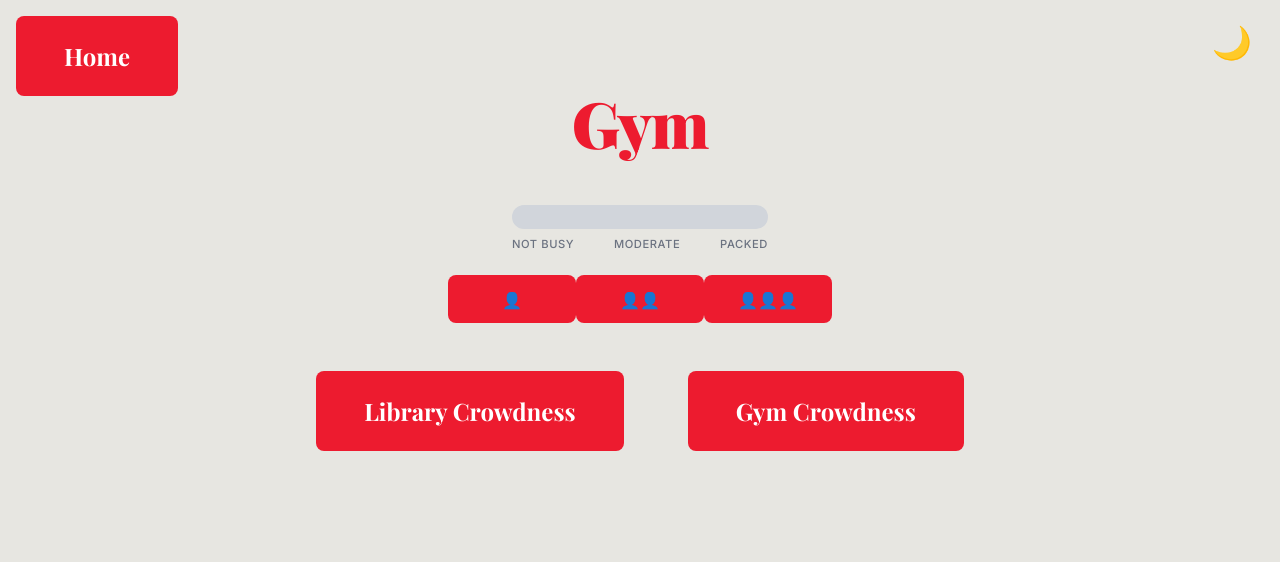
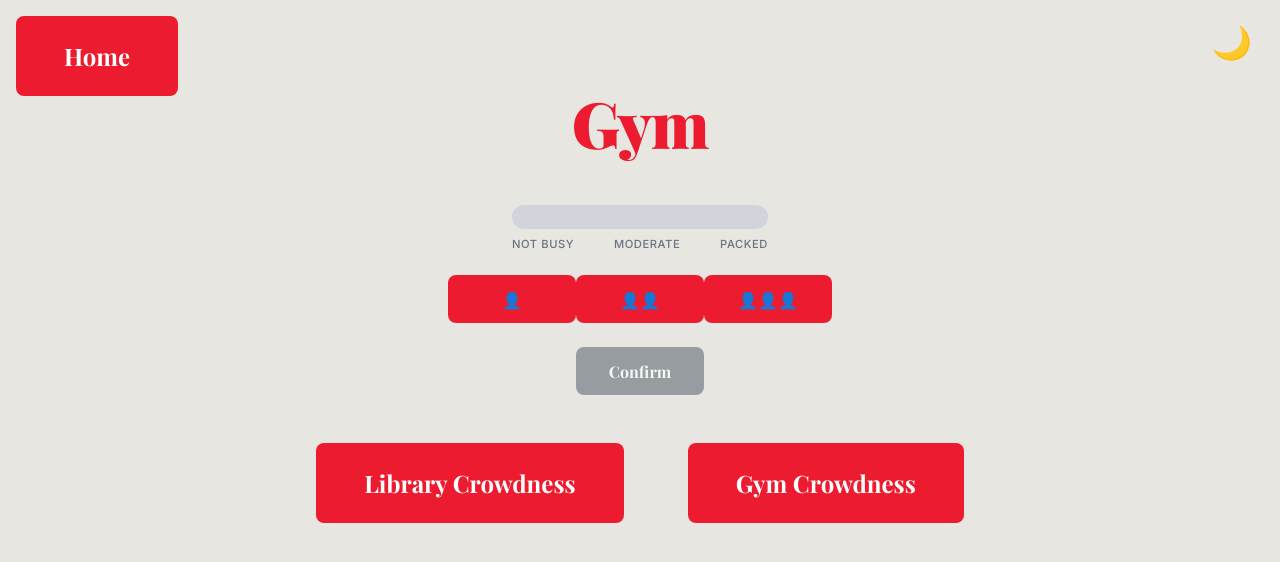
Before and after one commit to KyunSC/crowd-check, an Angular app: page /gym-page in a window 1280 px wide. Shown: the top 562 px of the page. Built offline with nearby package versions, Linux system fonts and the light colour scheme.

Commit message:
Added confirm button

```diff
--- /dev/null
+++ b/src/app/components/confirm-button/confirm-button.css
@@ -0,0 +1,28 @@
+.confirm-btn {
+  font-family: 'Playfair Display', serif;
+  font-size: 1rem;
+  font-weight: 700;
+  width: 8rem;
+  height: 3rem;
+  padding: 0.75rem 1.5rem;
+  cursor: pointer;
+  background-color: #28a745;
+  color: #fff;
+  border: none;
+  border-radius: 8px;
+  transition: background-color 0.2s;
+}
+
+.confirm-btn:hover:not(:disabled) {
+  background-color: #218838;
+}
+
+.confirm-btn:disabled {
+  background-color: #6c757d;
+  cursor: not-allowed;
+  opacity: 0.65;
+}
+
+:host-context(body.dark-theme) .confirm-btn:disabled {
+  background-color: #495057;
+}
--- /dev/null
+++ b/src/app/components/confirm-button/confirm-button.html
@@ -0,0 +1 @@
+<button class="confirm-btn" [disabled]="disabled" (click)="onClick()">{{ label }}</button>
--- /dev/null
+++ b/src/app/components/confirm-button/confirm-button.ts
@@ -0,0 +1,19 @@
+import { Component, EventEmitter, Input, Output } from '@angular/core';
+
+@Component({
+  selector: 'app-confirm-button',
+  imports: [],
+  templateUrl: './confirm-button.html',
+  styleUrl: './confirm-button.css',
+})
+export class ConfirmButton {
+  @Input() label: string = 'Confirm';
+  @Input() disabled: boolean = false;
+  @Output() confirmed = new EventEmitter<void>();
+
+  onClick() {
+    if (!this.disabled) {
+      this.confirmed.emit();
+    }
+  }
+}
--- a/src/app/pages/gym-page/gym-page.css
+++ b/src/app/pages/gym-page/gym-page.css
@@ -15,3 +15,7 @@ h1 {
   padding: 3rem 1rem 1rem;
   letter-spacing: -0.02em;
 }
+
+app-confirm-button {
+  margin-top: 1.5rem;
+}
--- a/src/app/pages/gym-page/gym-page.html
+++ b/src/app/pages/gym-page/gym-page.html
@@ -1,8 +1,9 @@
 <h1>Gym</h1>
 <app-crowd-meter [level]="crowdLevel()"></app-crowd-meter>
 <section class="vote-container">
-  <app-vote-button label="👤" [value]="1" [selected]="crowdLevel() === 1" (voted)="crowdLevel.set($event)"></app-vote-button>
-  <app-vote-button label="👤👤" [value]="2" [selected]="crowdLevel() === 2" (voted)="crowdLevel.set($event)"></app-vote-button>
-  <app-vote-button label="👤👤👤" [value]="3" [selected]="crowdLevel() === 3" (voted)="crowdLevel.set($event)"></app-vote-button>
+  <app-vote-button label="👤" [value]="1" [selected]="pendingLevel() === 1" (voted)="pendingLevel.set($event)"></app-vote-button>
+  <app-vote-button label="👤👤" [value]="2" [selected]="pendingLevel() === 2" (voted)="pendingLevel.set($event)"></app-vote-button>
+  <app-vote-button label="👤👤👤" [value]="3" [selected]="pendingLevel() === 3" (voted)="pendingLevel.set($event)"></app-vote-button>
 </section>
+<app-confirm-button [disabled]="pendingLevel() === 0" (confirmed)="onConfirm()"></app-confirm-button>
 <app-home-button></app-home-button>
--- a/src/app/pages/gym-page/gym-page.ts
+++ b/src/app/pages/gym-page/gym-page.ts
@@ -2,13 +2,19 @@ import { Component, signal } from '@angular/core';
 import { HomeButton } from '../../components/home-button/home-button';
 import { VoteButton } from '../../components/vote-button/vote-button';
 import { CrowdMeter } from '../../components/crowd-meter/crowd-meter';
+import { ConfirmButton } from '../../components/confirm-button/confirm-button';
 
 @Component({
   selector: 'app-gym-page',
-  imports: [HomeButton, VoteButton, CrowdMeter],
+  imports: [HomeButton, VoteButton, CrowdMeter, ConfirmButton],
   templateUrl: './gym-page.html',
   styleUrl: './gym-page.css',
 })
 export class GymPage {
   crowdLevel = signal(0);
+  pendingLevel = signal(0);
+
+  onConfirm() {
+    this.crowdLevel.set(this.pendingLevel());
+  }
 }
--- a/src/app/pages/library-page/library-page.css
+++ b/src/app/pages/library-page/library-page.css
@@ -15,3 +15,7 @@ h1 {
   padding: 3rem 1rem 1rem;
   letter-spacing: -0.02em;
 }
+
+app-confirm-button {
+  margin-top: 1.5rem;
+}
--- a/src/app/pages/library-page/library-page.html
+++ b/src/app/pages/library-page/library-page.html
@@ -1,8 +1,9 @@
 <h1>Library</h1>
 <app-crowd-meter [level]="crowdLevel()"></app-crowd-meter>
 <section class="vote-container">
-  <app-vote-button label="👤" [value]="1" [selected]="crowdLevel() === 1" (voted)="crowdLevel.set($event)"></app-vote-button>
-  <app-vote-button label="👤👤" [value]="2" [selected]="crowdLevel() === 2" (voted)="crowdLevel.set($event)"></app-vote-button>
-  <app-vote-button label="👤👤👤" [value]="3" [selected]="crowdLevel() === 3" (voted)="crowdLevel.set($event)"></app-vote-button>
+  <app-vote-button label="👤" [value]="1" [selected]="pendingLevel() === 1" (voted)="pendingLevel.set($event)"></app-vote-button>
+  <app-vote-button label="👤👤" [value]="2" [selected]="pendingLevel() === 2" (voted)="pendingLevel.set($event)"></app-vote-button>
+  <app-vote-button label="👤👤👤" [value]="3" [selected]="pendingLevel() === 3" (voted)="pendingLevel.set($event)"></app-vote-button>
 </section>
+<app-confirm-button [disabled]="pendingLevel() === 0" (confirmed)="onConfirm()"></app-confirm-button>
 <app-home-button></app-home-button>
--- a/src/app/pages/library-page/library-page.ts
+++ b/src/app/pages/library-page/library-page.ts
@@ -2,13 +2,19 @@ import { Component, signal } from '@angular/core';
 import { HomeButton } from '../../components/home-button/home-button';
 import { VoteButton } from '../../components/vote-button/vote-button';
 import { CrowdMeter } from '../../components/crowd-meter/crowd-meter';
+import { ConfirmButton } from '../../components/confirm-button/confirm-button';
 
 @Component({
   selector: 'app-library-page',
-  imports: [HomeButton, VoteButton, CrowdMeter],
+  imports: [HomeButton, VoteButton, CrowdMeter, ConfirmButton],
   templateUrl: './library-page.html',
   styleUrl: './library-page.css',
 })
 export class LibraryPage {
   crowdLevel = signal(0);
+  pendingLevel = signal(0);
+
+  onConfirm() {
+    this.crowdLevel.set(this.pendingLevel());
+  }
 }
```
